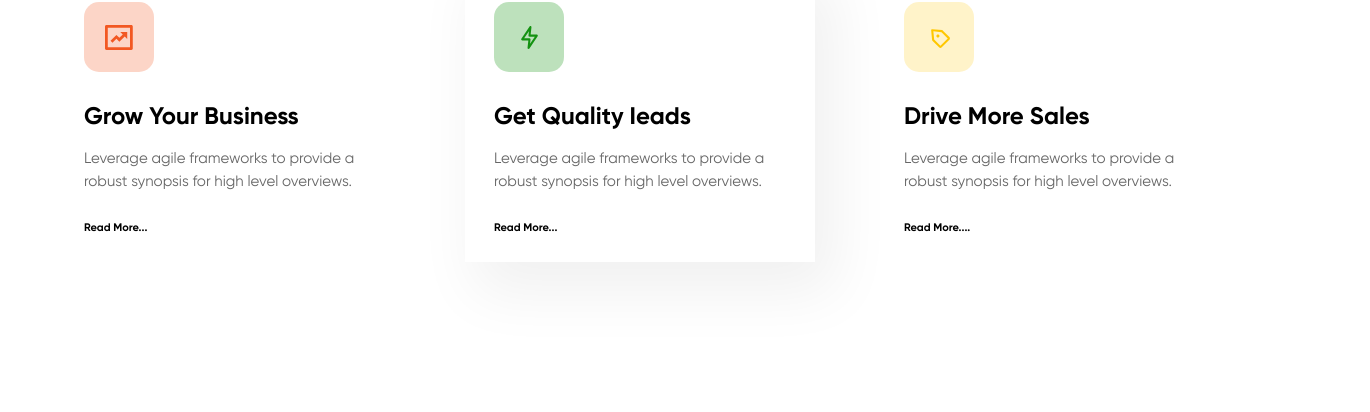
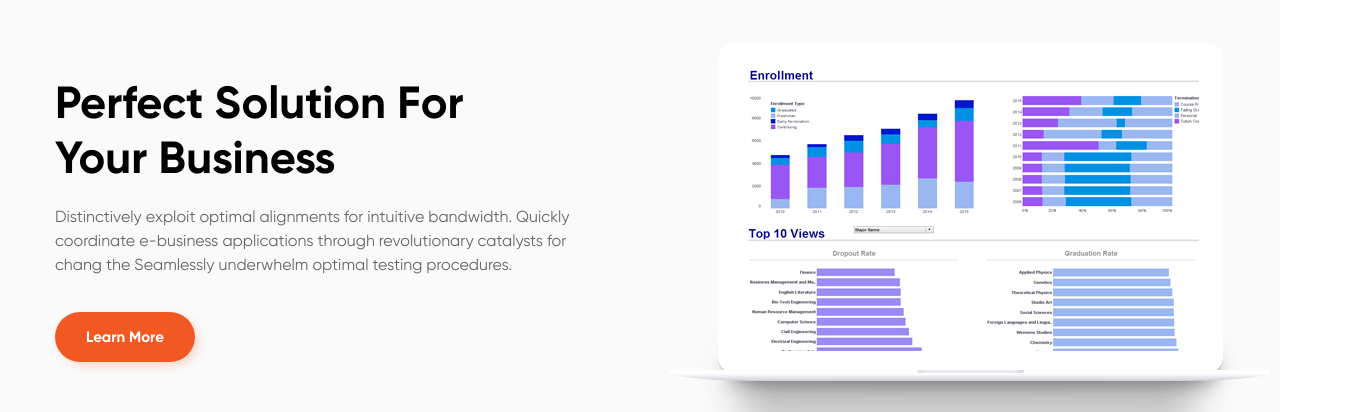
Before and after one commit to ElenaAgapitova/html_and_css, a plain HTML site: page homework_6/index.html in a window 1280 px wide. Shown: the part 944-1356 px from the top of the page, 1370 px wide, since content can reach past the window. Before the commit the page ends 1306 px from the top, so only its background shows below. Drawn offline with Linux system fonts and the light colour scheme.

Commit message:
in hw_6 added analitycs-section

```diff
--- a/homework_6/assets/style/style.css
+++ b/homework_6/assets/style/style.css
@@ -154,7 +154,38 @@ a {
     display: flex;
     margin-top: 97px;
     justify-content: space-between;
+    margin-bottom: 96px;
 }
+
+.analitycs-section {
+     background: #FAFAFA;
+}
+
+.analitycs {
+    background: #FAFAFA;
+    display: flex;
+    align-items: center;
+}
+
+
+.title-analytics {
+    width: 409px;
+    color: #000;
+    font-family: Gilroy-Bold;
+    font-size: 45px;
+    line-height: normal;
+    margin-bottom: 20px;
+}
+
+.text-analytics {
+    width: 515px;
+    color: #666;
+    font-family: Gilroy-Regular;
+    font-size: 16px;
+    line-height: 150%;
+    margin-bottom: 35px;
+}
+
 
 .icon-content {
     margin-top: 140px;
--- a/homework_6/index.html
+++ b/homework_6/index.html
@@ -39,6 +39,7 @@
         <img class="intro_img" src="assets/images/intro.png" alt="pngfind">
     </section>
 
+
     <section class="img_logos">
         <img src="assets/images/1.svg" alt="1">
         <img src="assets/images/6.svg" alt="2">
@@ -46,6 +47,20 @@
         <img src="assets/images/4.svg" alt="4">
         <img src="assets/images/5.svg" alt="5">
         <img src="assets/images/6.svg" alt="6">
+    </section>
+
+    <section class="analitycs-section">
+        <div class="analitycs container">
+            <div class="left-analytics">
+                <h2 class="title-analytics">Perfect Solution For Your Business</h2>
+                <p class="text-analytics">Distinctively exploit optimal alignments for intuitive bandwidth. Quickly
+                    coordinate e-business applications through revolutionary catalysts for chang the Seamlessly
+                    underwhelm
+                    optimal testing procedures.</p>
+                <button class="intro_button">Learn More</button>
+            </div>
+            <img src="./assets/images/macbook.png" alt="macbook">
+        </div>
     </section>
 
     <section class="icon-content container">
@@ -68,6 +83,10 @@
             <a href="#" class="link-icons">Read More....</a>
         </div>
     </section>
+
+
+
+
 </body>
 
 </html>
```
Also changed, not shown: homework_6/assets/images/macbook.png (added).
